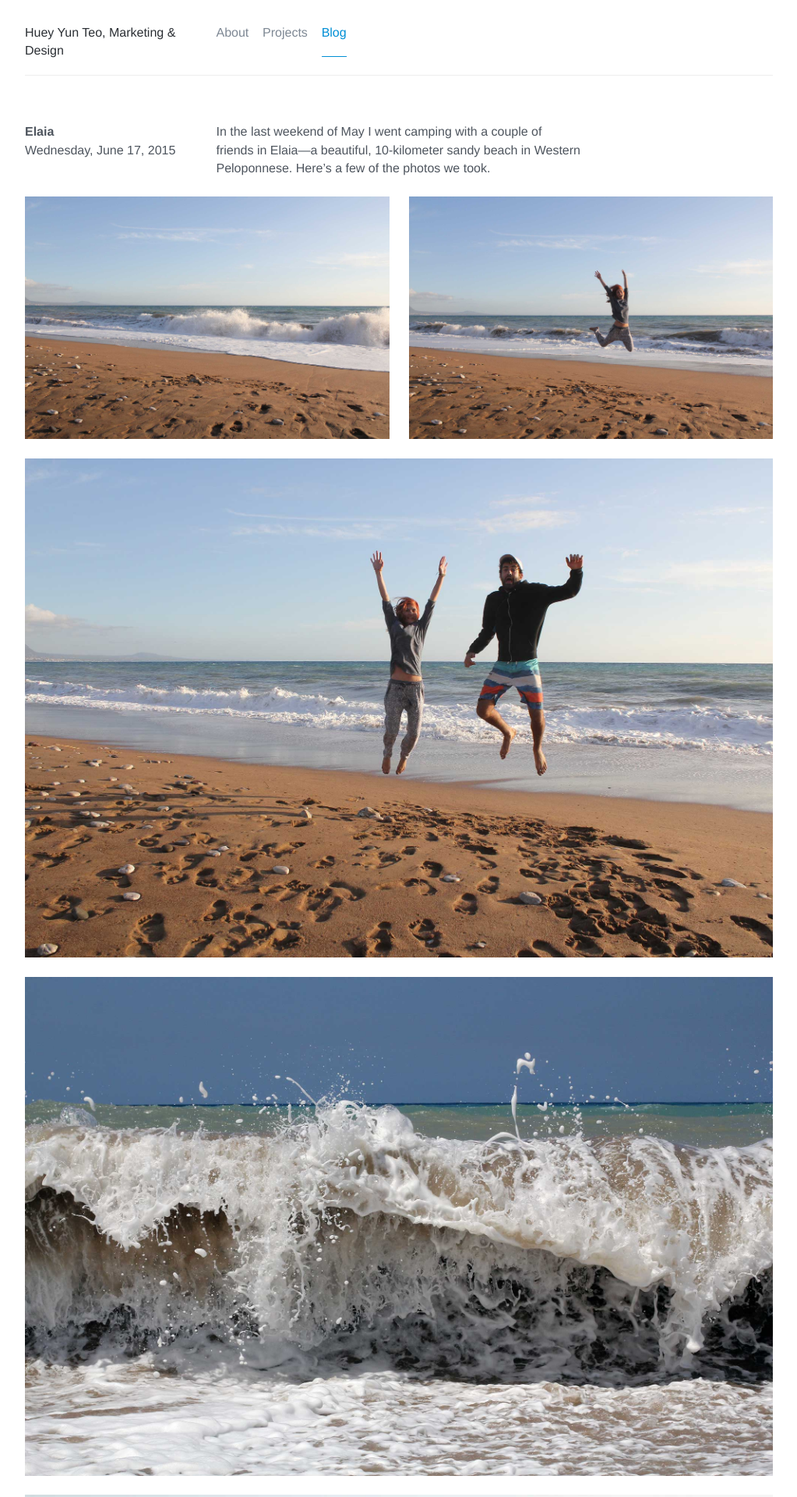
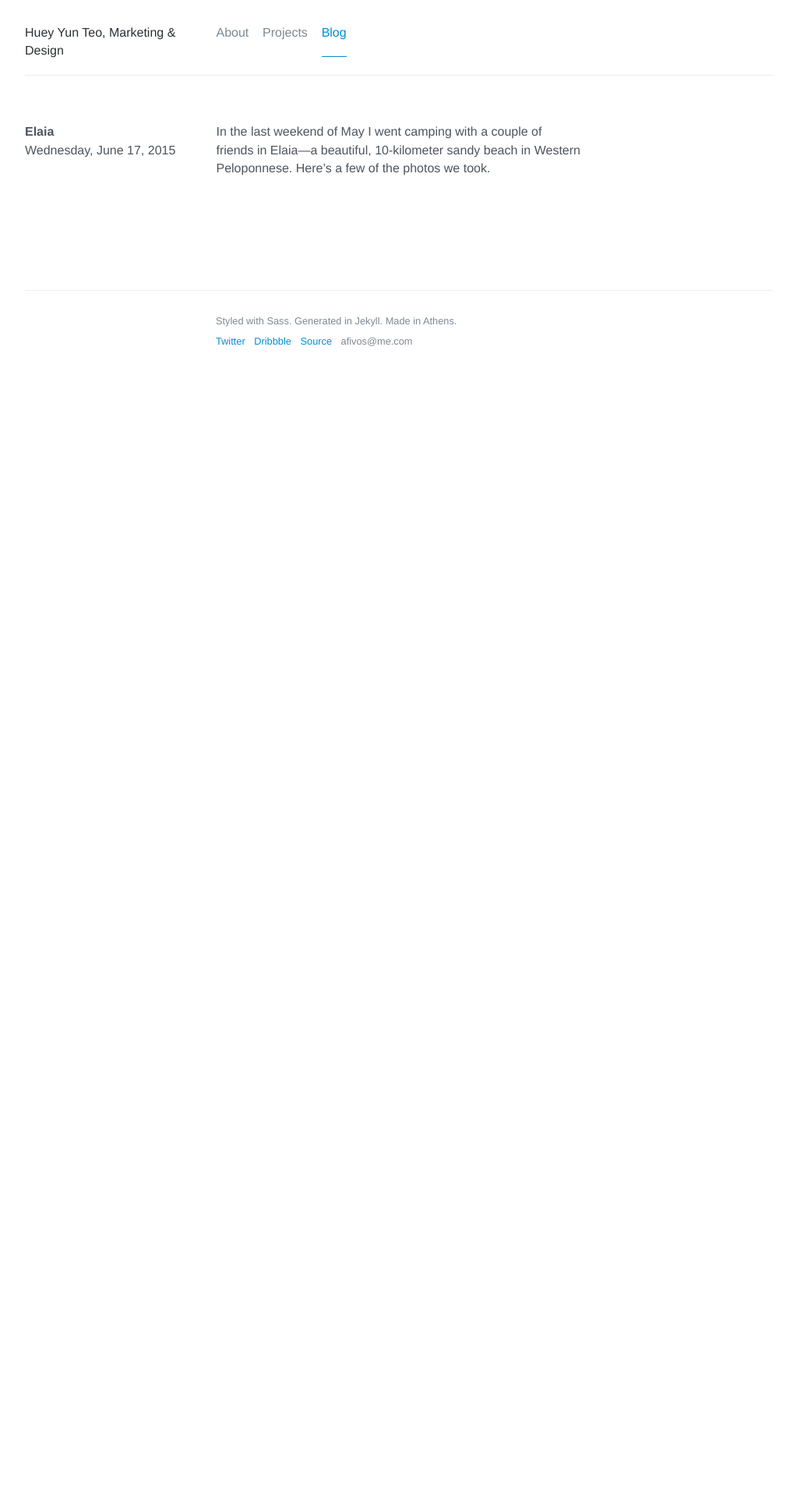
Before and after one commit to afivos/afivos.com, a Jekyll site: the page built from _posts/2015-06-17-elaia.md, in a window 1280 px wide. Shown: the top 1920 px of the page at 78% size, without its empty margins (128-1151 px from the left). Built offline with Jekyll 4.4.1, drawn with Linux system fonts in a browser that asks for light colours; nearby versions of some CDN libraries; comment, search, counter and statistics services are not loaded; after the commit the page ends 900 px from its top, so only the background shows below that.

Commit message:
remove images from posts
think they are interfering since i probably don’t have that plugin

```diff
--- a/_posts/2015-06-17-elaia.md
+++ b/_posts/2015-06-17-elaia.md
@@ -9,40 +9,3 @@ date:       2015-06-17 16:08:05
 comments:   false
 ---
 In the last weekend of May I went camping with a couple of friends in Elaia—a beautiful, 10-kilometer sandy beach in Western Peloponnese. Here's a few of the photos we took.
-
-<div class="images-2x2">
-    <a href="/images/2015/05/IMG_4622.jpg">
-        <img src="/images/2015/05/IMG_4622.jpg">
-    </a>
-    <a href="/images/2015/05/IMG_4627.jpg">
-        <img src="/images/2015/05/IMG_4627.jpg">
-    </a>
-</div>
-
-{% image imgfull 2015/05/IMG_4611.jpg %}
-
-<!--
-<div class="images-2x2">
-    <a href="/images/2015/05/IMG_4481.jpg">
-        <img src="/images/2015/05/IMG_4481.jpg">
-    </a>
-    <a href="/images/2015/05/IMG_4492.jpg">
-        <img src="/images/2015/05/IMG_4492.jpg">
-    </a>
-</div>
--->
-
-{% image imgfull 2015/05/IMG_4407.jpg %}
-
-{% image imgfull 2015/05/IMG_4569.jpg %}
-
-<div class="images-2x2">
-    <a href="/images/2015/05/IMG_4336.jpg">
-        <img src="/images/2015/05/IMG_4336.jpg">
-    </a>
-    <a href="/images/2015/05/IMG_4655.jpg">
-        <img src="/images/2015/05/IMG_4655.jpg">
-    </a>
-</div>
-
-<!--{% image imgfull 2015/05/GOPR0692.jpg %}-->
```
Also changed, not shown: _posts/2015-06-11-updating-my-site-with-a-simple-command.md (line endings or trailing spaces).
